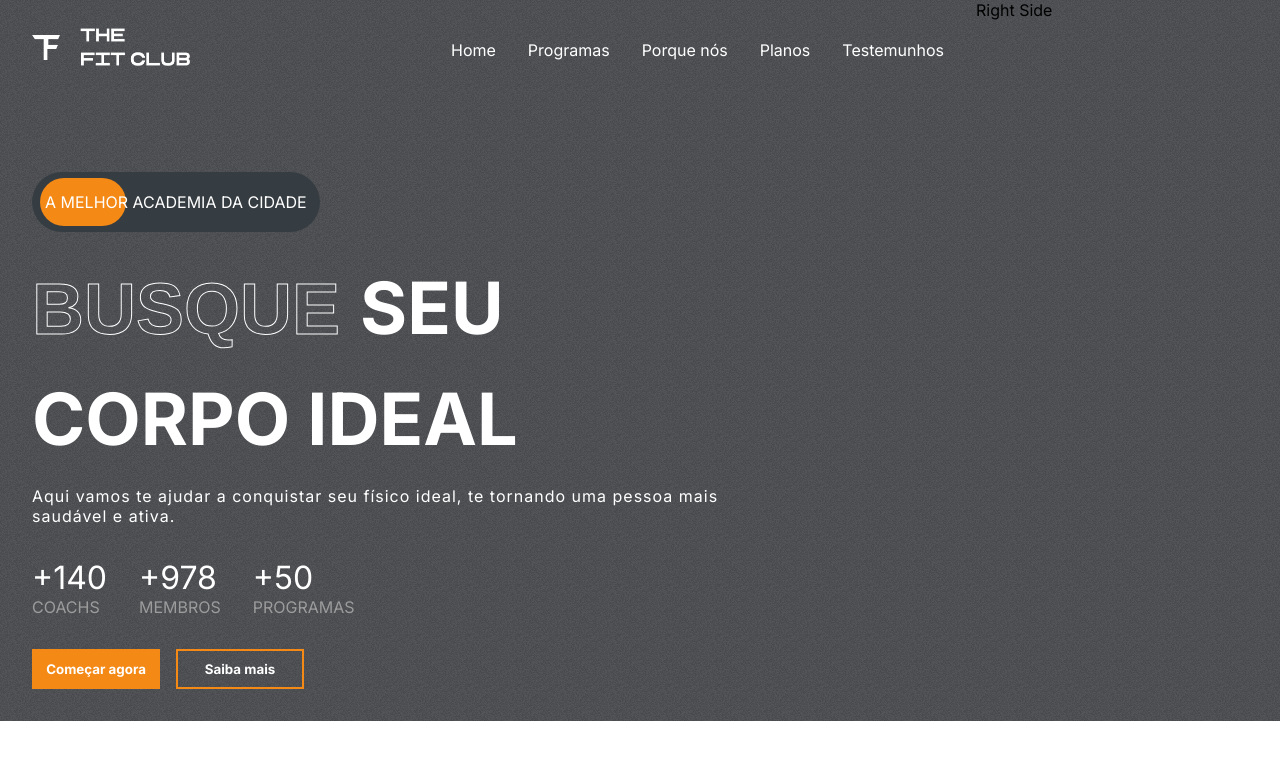
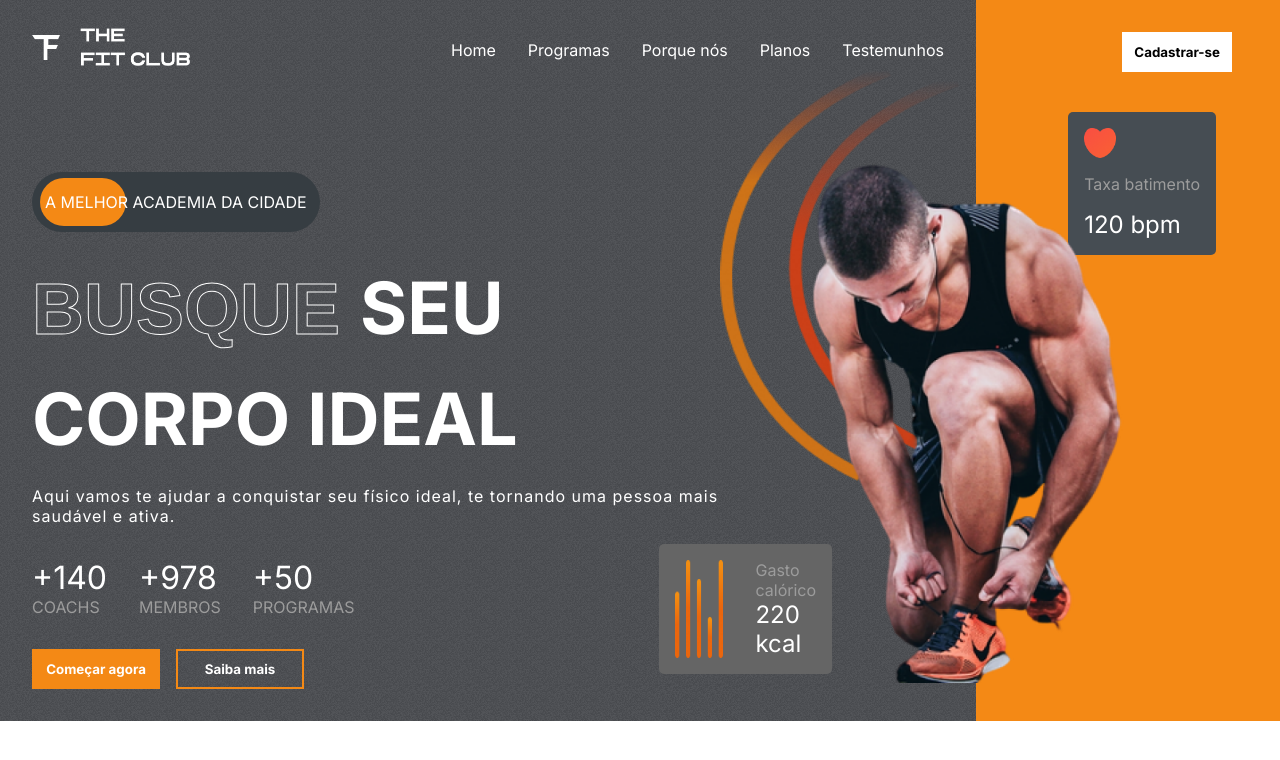
Before and after one commit to gabrielolisilva/projeto-dashboard-react, a React (Create React App) app: page / in a window 1280 px wide. Shown: the top 760 px of the page. Built offline with nearby package versions, Linux system fonts and the light colour scheme.

Commit message:
Header section

```diff
--- a/src/components/Hero/Hero.css
+++ b/src/components/Hero/Hero.css
@@ -14,6 +14,8 @@
 
 .right-h {
   flex: 1;
+  position: relative;
+  background-color: var(--orange);
 }
 
 .the-best-ad {
@@ -101,3 +103,83 @@
   width: 8rem;
   border: 2px solid var(--orange);
 }
+
+.right-h > .btn {
+  position: absolute;
+  right: 3rem;
+  top: 2rem;
+  color: black;
+}
+
+.heart-rate {
+  display: flex;
+  flex-direction: column;
+  gap: 1rem;
+  background-color: var(--darkGrey);
+  width: fit-content;
+  padding: 1rem;
+  align-items: start;
+  border-radius: 5px;
+  position: absolute;
+  right: 4rem;
+  top: 7rem;
+}
+
+.heart-rate > img {
+  width: 2rem;
+}
+
+.heart-rate > span:nth-of-type(1) {
+  color: var(--gray);
+}
+
+.heart-rate > span:nth-of-type(2) {
+  color: white;
+  font-size: 1.5rem;
+}
+
+.hero-image {
+  position: absolute;
+  top: 10rem;
+  right: 8rem;
+  width: 23rem;
+}
+
+.hero-image-back {
+  position: absolute;
+  top: 4rem;
+  right: 20rem;
+  z-index: -1;
+  width: 15rem;
+}
+
+.calories {
+  display: flex;
+  gap: 2rem;
+  background-color: var(--caloryCard);
+  border-radius: 5px;
+  padding: 1rem;
+  width: fit-content;
+  position: absolute;
+  top: 34rem;
+  right: 28rem;
+}
+
+.calories > img {
+  width: 3rem;
+}
+
+.calories > div {
+  display: flex;
+  flex-direction: column;
+  justify-content: space-between;
+}
+
+.calories > div > :nth-child(1) {
+  color: var(--gray);
+}
+
+.calories > div > :nth-child(2) {
+  color: white;
+  font-size: 1.5rem;
+}
--- a/src/components/Hero/Hero.jsx
+++ b/src/components/Hero/Hero.jsx
@@ -1,6 +1,11 @@
 import React from "react";
 import Header from "../Header/Header";
 import "./Hero.css";
+
+import hero_image from "../../assets/hero_image.png";
+import hero_image_back from "../../assets/hero_image_back.png";
+import Heart from "../../assets/heart.png";
+import Calories from "../../assets/calories.png";
 
 const Hero = () => {
   return (
@@ -49,7 +54,26 @@ const Hero = () => {
           <button className="btn">Saiba mais</button>
         </div>
       </div>
-      <div className="right-h">Right Side</div>
+      <div className="right-h">
+        <button className="btn">Cadastrar-se</button>
+
+        <div className="heart-rate">
+          <img src={Heart} alt="" />
+          <span>Taxa batimento </span>
+          <span>120 bpm</span>
+        </div>
+
+        <img src={hero_image} alt="" className="hero-image" />
+        <img src={hero_image_back} alt="" className="hero-image-back" />
+
+        <div className="calories">
+          <img src={Calories} alt="" />
+          <div>
+            <span>Gasto calórico</span>
+            <span>220 kcal</span>
+          </div>
+        </div>
+      </div>
     </div>
   );
 };
```
